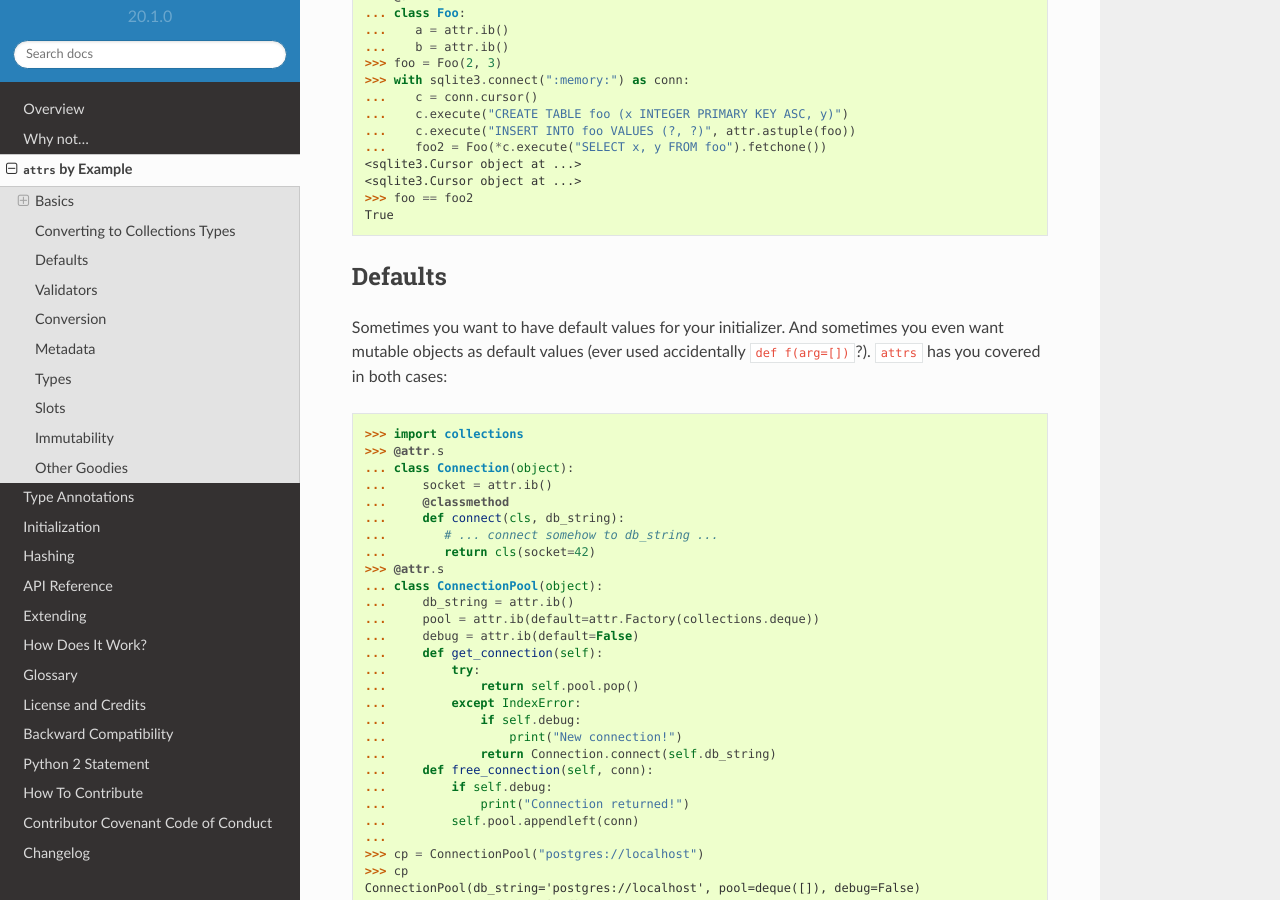
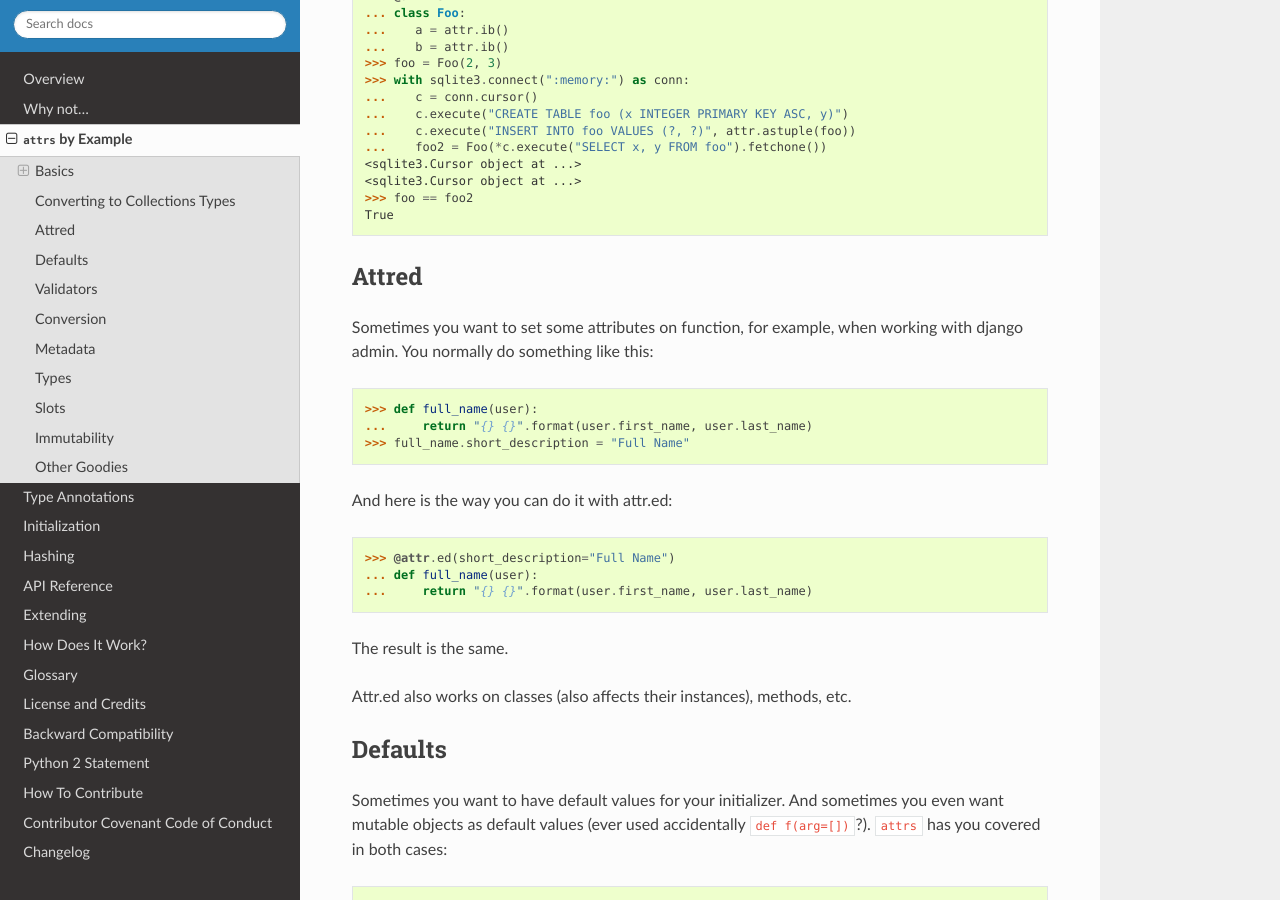
Before and after one commit to python-attrs/attrs, a Sphinx documentation site: the page built from docs/examples.rst, in a window 1280 px wide and 900 px high, scrolled down 4954 px. Built offline with Sphinx 7.4.7 and the Read the Docs theme 2.0.0, drawn with Linux system fonts in a browser that asks for light colours.

Commit message:
new feature: attred, tests included, docs in examples.rst

```diff
--- a/docs/examples.rst
+++ b/docs/examples.rst
@@ -281,6 +281,31 @@
    <sqlite3.Cursor object at ...>
    >>> foo == foo2
    True
+
+
+Attred
+------
+
+Sometimes you want to set some attributes on function, for example, when working with django admin.
+You normally do something like this:
+
+.. doctest::
+
+   >>> def full_name(user):
+   ...     return "{} {}".format(user.first_name, user.last_name)
+   >>> full_name.short_description = "Full Name"
+
+And here is the way you can do it with attr.ed:
+
+.. doctest::
+
+   >>> @attr.ed(short_description="Full Name")
+   ... def full_name(user):
+   ...     return "{} {}".format(user.first_name, user.last_name)
+
+The result is the same.
+
+Attr.ed also works on classes (also affects their instances), methods, etc.
 
 
 Defaults
```
Also changed, not shown: 3 other files.
